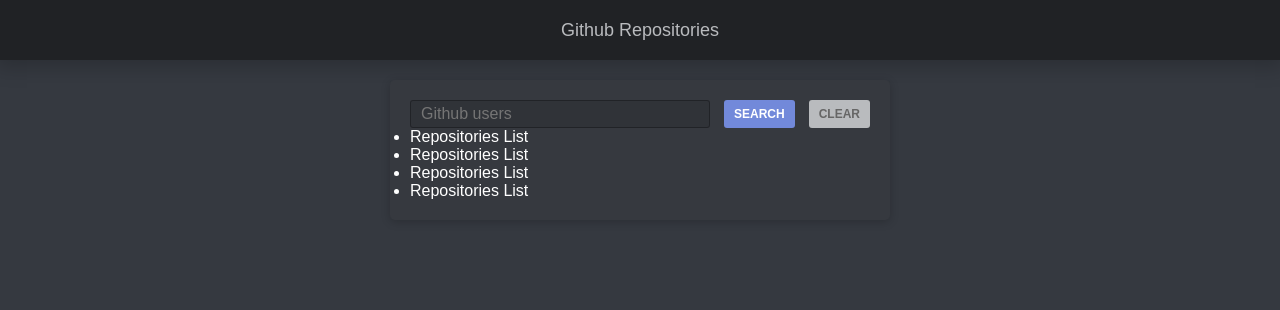
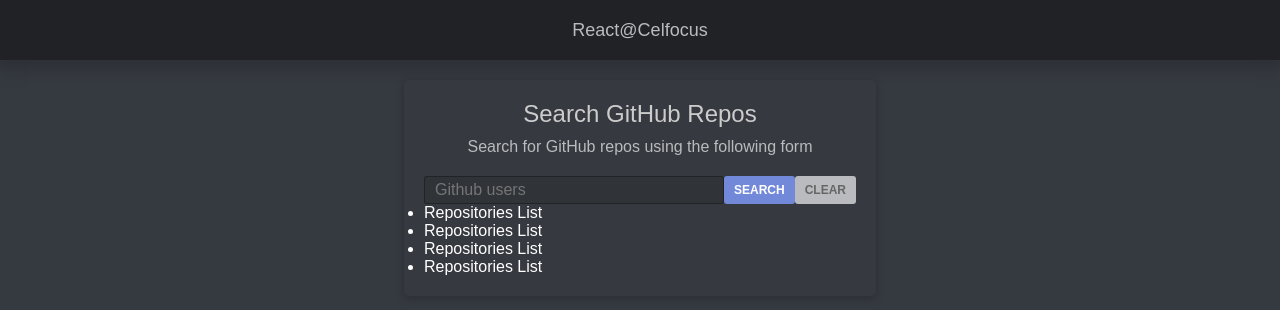
Before and after one commit to marcosrosada/React-Github-Repos, a React (Create React App) app: page / in a window 1280 px wide. Shown: the top 310 px of the page. Built offline with nearby package versions, Linux system fonts and the light colour scheme.

Commit message:
Component -> Repositories -> List

```diff
--- a/src/components/Header/index.js
+++ b/src/components/Header/index.js
@@ -2,6 +2,6 @@
 
 import { Container } from './styles';
 
-const Header = () => <Container>Github Repositories</Container>;
+const Header = () => <Container>React@Celfocus</Container>;
 
 export default Header;
--- a/src/components/Repositories/index.js
+++ b/src/components/Repositories/index.js
@@ -12,6 +12,8 @@
 
     return (
       <Container>
+        <h1>Search GitHub Repos</h1>
+        <p>Search for GitHub repos using the following form</p>
         <Form>
           <input
             type="search"
--- a/src/components/Repositories/styles.js
+++ b/src/components/Repositories/styles.js
@@ -1,15 +1,28 @@
 import styled from 'styled-components';
 
 export const Container = styled.div`
-  margin-top: 20px;
   background: #36393f;
   border-radius: 5px;
   box-shadow: 0 2px 10px 0 rgba(0, 0, 0, 0.2);
   padding: 20px;
-  width: 500px;
+  max-width: 700px;
+  margin: 20px auto 0;
   display: flex;
   flex-direction: column;
   align-items: stretch;
+
+  h1 {
+    color: #ccc;
+    font-size: 24px;
+    font-weight: 500;
+    text-align: center;
+  }
+
+  p {
+    margin: 10px 0 20px;
+    color: #b9bbbe;
+    text-align: center;
+  }
 `;
 
 export const Form = styled.form`
```
